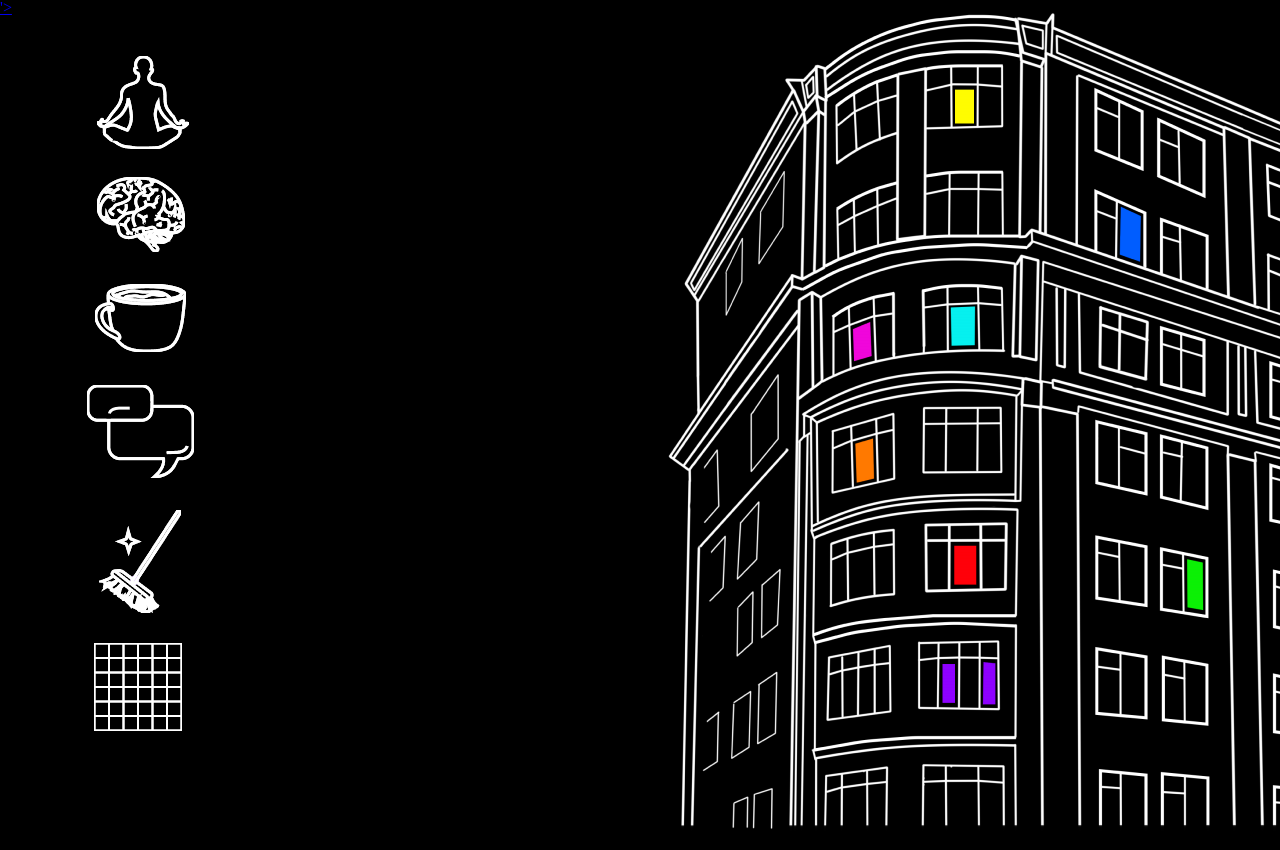
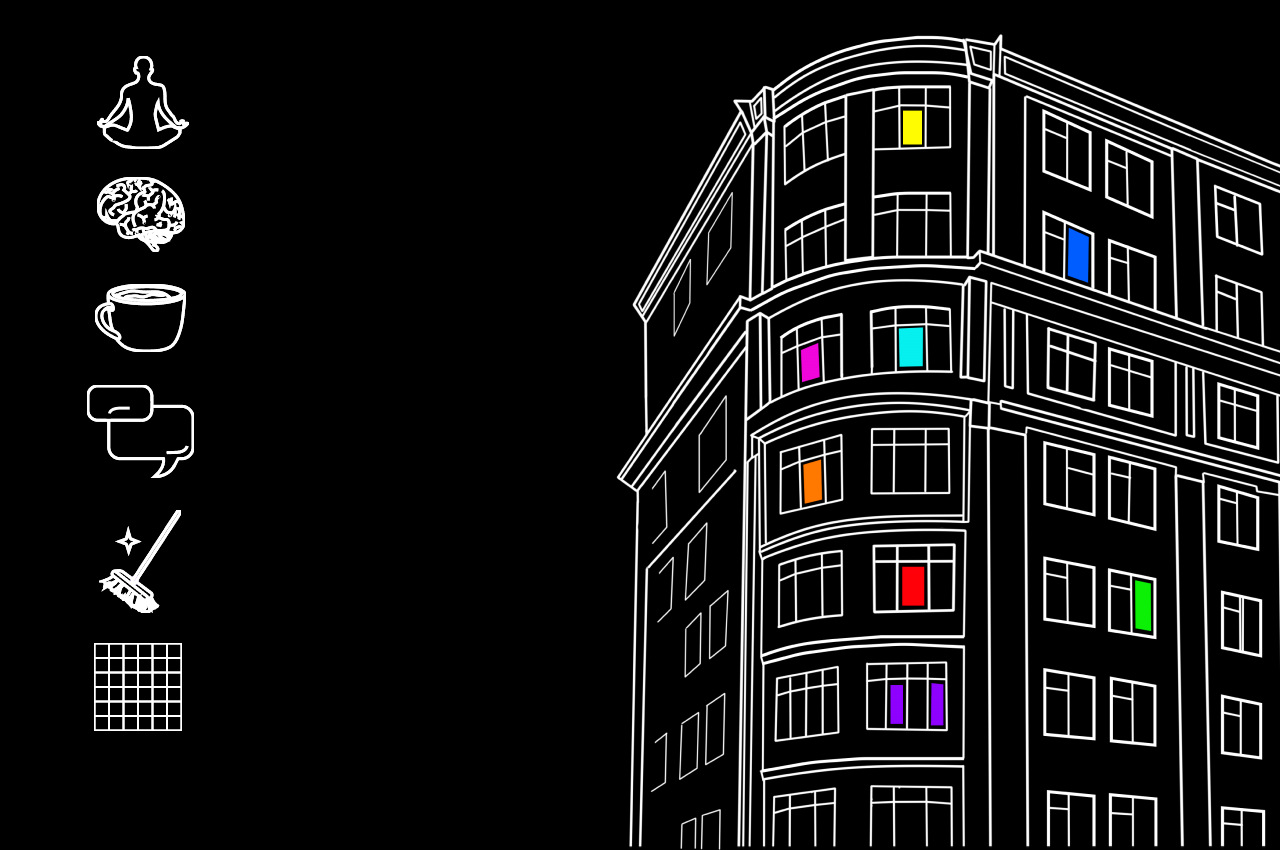
Before and after one commit to segoyhoory/HSE, a plain HTML site: page index.html in a window 1280 px wide. Shown: the top 850 px of the page. Drawn offline with nearby package versions, Linux system fonts and the light colour scheme.

Commit message:
Правки

```diff
--- a/css/styles.css
+++ b/css/styles.css
@@ -153,6 +153,14 @@ line-height: 99.4%;
 letter-spacing: -0.03em;
 
 color: #FFFFFF;
+}
+#pic0 {
+  position: absolute;
+width: 911px;
+height: 877px;
+left: 477px;
+top: 21px;
+
 }
 
 #pic {
--- a/index.html
+++ b/index.html
@@ -6,11 +6,8 @@
     <title>Первые недели в Школе Дизайна</title>
   </head>
   <body>
-  <img src='image 1.png'
-width='911'
-height='877'
-align="right"
->
+
+<div id='pic0'><img src='image 1.png'></div>
 <div id="pic"><img src="Frame.png"></div>
 <div id="pic2"><img src="Frame (2).png"></div>
 <div id="pic3"><img src="Frame (3).png"></div>
@@ -37,7 +34,7 @@ align="right"
 <a name='pic5'> </a>
 <a href="#pic6"> <div id="pic12"><img src="Frame (16).png"></div> </a>
 <a name='pic6'> </a>
-<a href='#<img src='image 1.png'>'><div id='pic13'><img src='Vector 1.png'></div></a>
+<a href='#pic0'> <div id='pic13'><img src='Vector 1.png'></div></a>
 <a name='<img src='image 1.png'>'></a>
 
 <div class='pink-box'></div>
```
